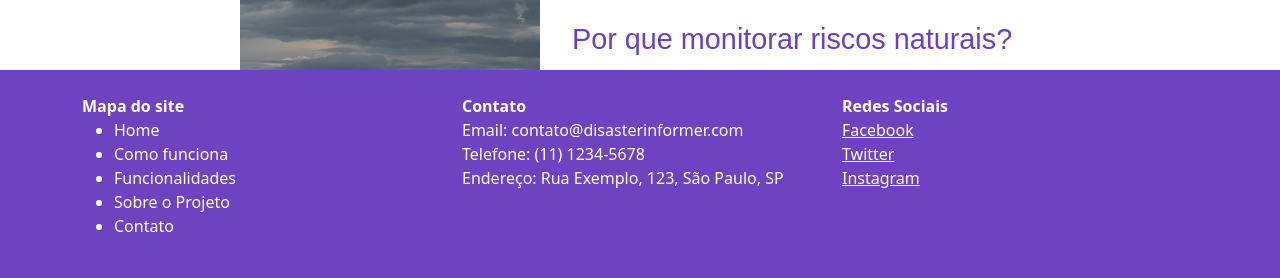
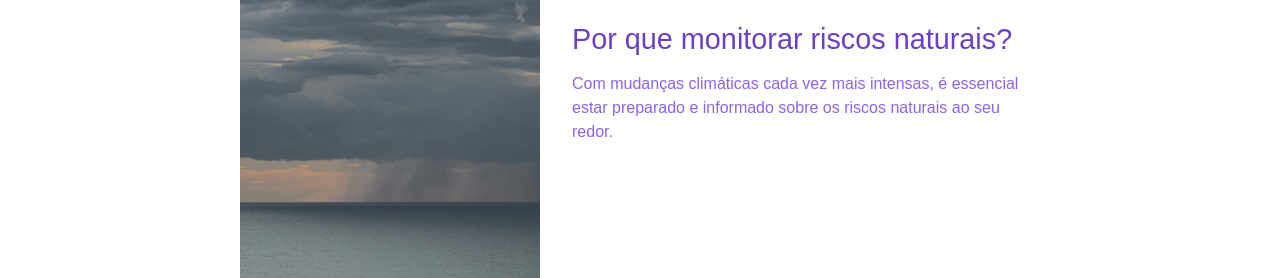
Before and after one commit to GabrielFrohlich/challenge-thm, a React (Vite) app: page / in a window 1280 px wide. Shown: the part 522-800 px from the top of the page. Built offline with nearby package versions, Linux system fonts and the light colour scheme.

Commit message:
Correção footer

```diff
--- a/src/components/footer.jsx
+++ b/src/components/footer.jsx
@@ -1,6 +1,6 @@
 function Footer() {
     return (
-        <footer className="bg-purple text-white p-4 sticky-bottom" style={{ marginTop: 'auto' }}>
+        <footer className="bg-purple text-white p-4">
             <div class="container">
                 <div class="row">
                     <div class="col-md-4 col-12">
```
